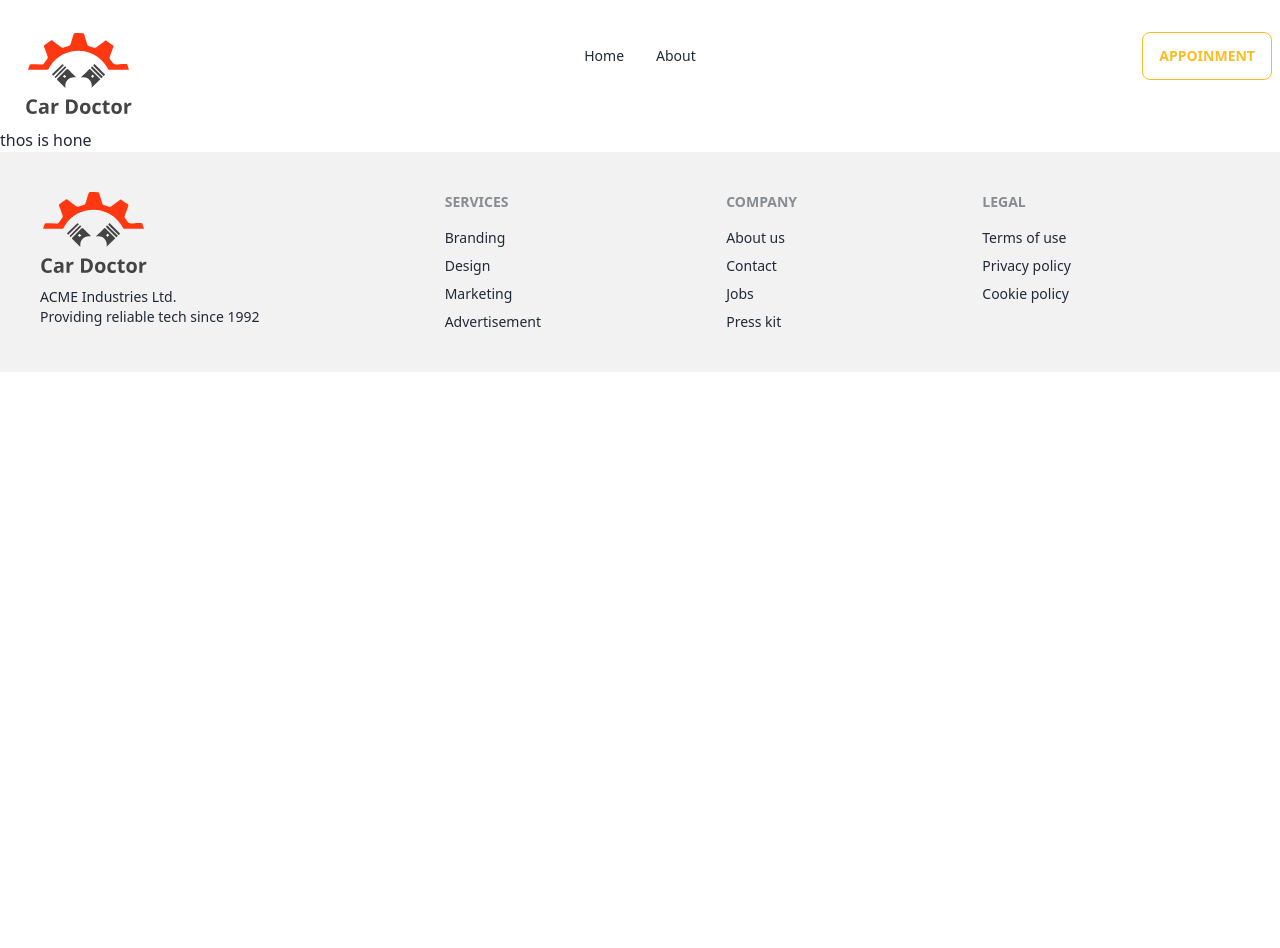
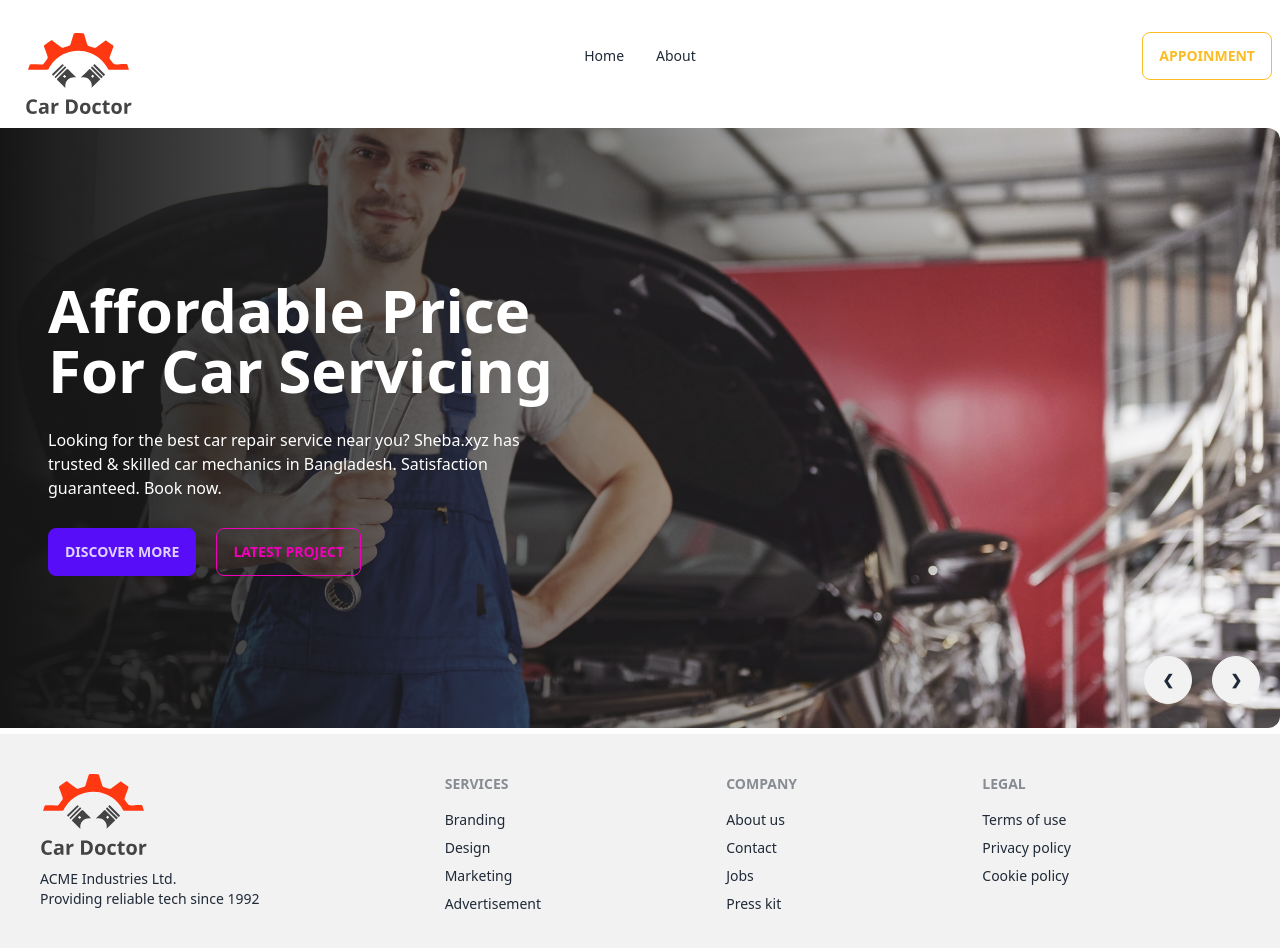
Before and after one commit to Fahim-Muntashir/car-service, a React (Vite) app: page / in a window 1280 px wide. Shown: the top 948 px of the page. Before the commit the page ends 800 px from the top, so only its background shows below. Built offline with nearby package versions, Linux system fonts and the light colour scheme.

Commit message:
cover slider added

```diff
--- /dev/null
+++ b/src/pages/Home/Banner/Banner.jsx
@@ -0,0 +1,75 @@
+import image1 from "../../../assets/images/banner/1.jpg";
+import image2 from "../../../assets/images/banner/2.jpg";
+import image3 from "../../../assets/images/banner/3.jpg";
+import image4 from "../../../assets/images/banner/4.jpg";
+
+const Banner = () => {
+  return (
+    <div className="carousel w-full h-[600px]">
+      <div id="slide1" className="carousel-item relative w-full">
+        <img src={image1} className="w-full rounded-xl object-cover	" />
+        <div className="bg-gradient-to-r flex items-center from-[#151515] to-[rgba(21,21,21,0)] absolute h-full bottom-0">
+          <div className="text-white pl-12 space-y-7 w-2/4">
+            <h2 className="text-6xl font-bold">
+              Affordable Price For Car Servicing
+            </h2>
+            <p>
+              Looking for the best car repair service near you? Sheba.xyz has
+              trusted & skilled car mechanics in Bangladesh. Satisfaction
+              guaranteed. Book now.
+            </p>
+            <div>
+              <button className="btn btn-primary mr-5">Discover More</button>
+              <button className="btn btn-outline btn-secondary">
+                Latest Project
+              </button>
+            </div>
+          </div>
+        </div>
+        <div className="absolute flex justify-end transform -translate-y-1/2 left-5 right-5 bottom-0">
+          <a href="#slide4" className="btn btn-circle mr-5">
+            ❮
+          </a>
+          <a href="#slide2" className="btn btn-circle">
+            ❯
+          </a>
+        </div>
+      </div>
+      <div id="slide2" className="carousel-item relative w-full">
+        <img src={image2} className="w-full" />
+        <div className="absolute flex justify-end transform -translate-y-1/2 left-5 right-5 bottom-0">
+          <a href="#slide1" className="btn btn-circle mr-5">
+            ❮
+          </a>
+          <a href="#slide3" className="btn btn-circle">
+            ❯
+          </a>
+        </div>
+      </div>
+      <div id="slide3" className="carousel-item relative w-full">
+        <img src={image3} className="w-full" />
+        <div className="absolute flex justify-end transform -translate-y-1/2 left-5 right-5 bottom-0">
+          <a href="#slide2" className="btn btn-circle mr-5">
+            ❮
+          </a>
+          <a href="#slide4" className="btn btn-circle">
+            ❯
+          </a>
+        </div>
+      </div>
+      <div id="slide4" className="carousel-item relative w-full">
+        <img src={image4} className="w-full" />
+        <div className="absolute flex justify-end transform -translate-y-1/2 left-5 right-5 bottom-0">
+          <a href="#slide3" className="btn btn-circle mr-5">
+            ❮
+          </a>
+          <a href="#slide1" className="btn btn-circle">
+            ❯
+          </a>
+        </div>
+      </div>
+    </div>
+  );
+};
+
+export default Banner;
--- a/src/pages/Home/Home/Home.jsx
+++ b/src/pages/Home/Home/Home.jsx
@@ -1,5 +1,17 @@
+import Banner from "../Banner/Banner";
+import image1 from "../../../assets/images/banner/1.jpg";
+import image2 from "../../../assets/images/banner/2.jpg";
+import image3 from "../../../assets/images/banner/3.jpg";
+import image4 from "../../../assets/images/banner/4.jpg";
+import image5 from "../../../assets/images/banner/5.jpg";
+import image6 from "../../../assets/images/banner/6.jpg";
+
 const Home = () => {
-  return <div>thos is hone</div>;
+  return (
+    <div>
+      <Banner></Banner>
+    </div>
+  );
 };
 
 export default Home;
```
